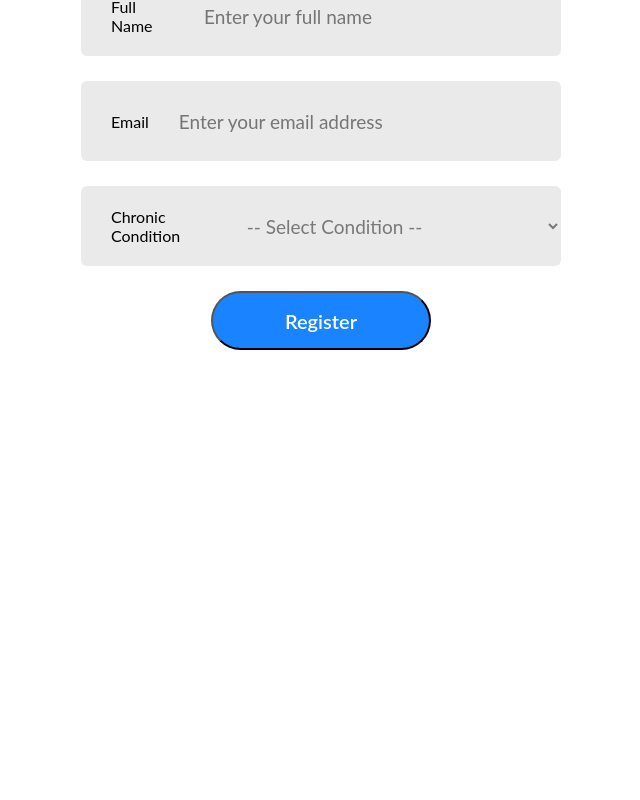
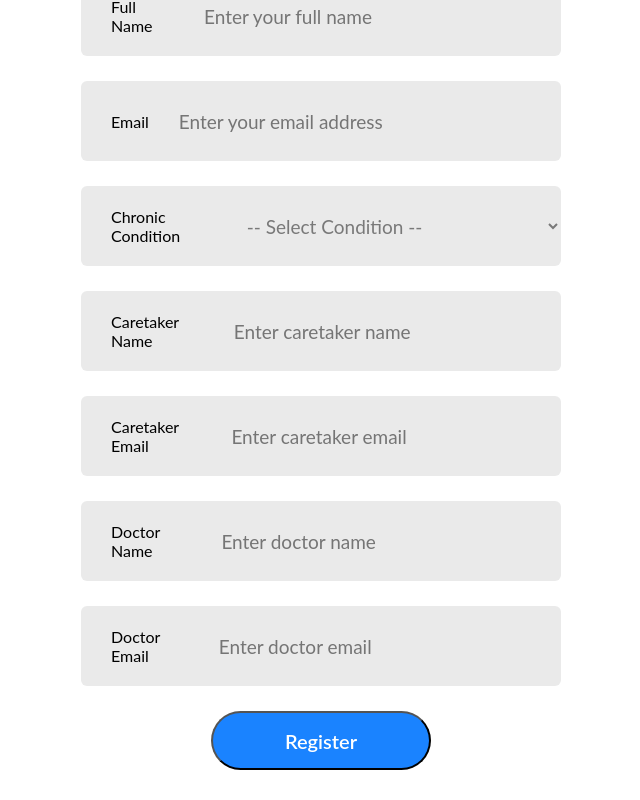
Before and after one commit to Ebai-Jr/HealthCareApp, a React (Vite) app: page /Register in a window 1280 px wide. Shown: the part 374-1174 px from the top of the page, without its empty margins (319-959 px from the left). Before the commit the page ends 800 px from the top, so only its background shows below. Built offline with nearby package versions, Linux system fonts and the light colour scheme; a web font is replaced by a local one.

Commit message:
added doctor and caretaker to register page and validated alerts on homepage

```diff
--- a/src/pages/Home.jsx
+++ b/src/pages/Home.jsx
@@ -1,24 +1,32 @@
-import React from 'react'
-
-// replace the alert()s with actual backend triggers via Axios — and pass in geolocation, user ID, and contact data.
+import React from 'react';
+import axios from 'axios';
 
 const Home = () => {
-  const handleRiskClick = (level) => {
-    switch (level) {
-      case 'Low':
-        alert('🟢 Low Risk Selected\n\nMessage will be sent to family member.');
-        // Later: Call backend to send message to registered contact
-        break;
-      case 'Medium':
-        alert('🟠 Medium Risk Selected\n\nMessage will be sent to your personal doctor.');
-        // Later: Trigger notification to doctor via API or SNS
-        break;
-      case 'High':
-        alert('🔴 High Risk Selected\n\nEvacuation initiated. Ambulance or emergency team will be notified.');
-        // Later: Call /trigger-sos or emergency alert system
-        break;
-      default:
-        break;
+  const user_id = 'user_1718719650000'; // Later: Pull from user auth context or localStorage
+  const location = 'Yaoundé, Cameroon'; // Later: Use geolocation or stored address
+
+  const handleRiskClick = async (level) => {
+    const messages = {
+      Low: 'Patient is feeling okay but would like to notify a caretaker.',
+      Medium: 'Patient may require medical attention soon.',
+      High: 'Patient is in critical condition. Emergency response needed.',
+    };
+
+    try {
+      const response = await axios.post(
+        'https://0n3kbcjn67.execute-api.us-east-1.amazonaws.com/trigger-sos', // API endpoint
+        {
+          user_id,
+          risk_level: level,
+          location,
+          message: messages[level],
+        }
+      );
+
+      alert(`✅ ${level} Risk Alert Sent!\nResponse: ${response.data.message}`);
+    } catch (error) {
+      console.error('❌ Error sending alert:', error);
+      alert(`❌ Failed to send ${level} Risk Alert.`);
     }
   };
 
@@ -42,5 +50,53 @@ const Home = () => {
   );
 };
 
+export default Home;
 
-export default Home
+
+
+// import React from 'react'
+
+// // replace the alert()s with actual backend triggers via Axios — and pass in geolocation, user ID, and contact data.
+
+// const Home = () => {
+//   const handleRiskClick = (level) => {
+//     switch (level) {
+//       case 'Low':
+//         alert('🟢 Low Risk Selected\n\nMessage will be sent to family member.');
+//         // Later: Call backend to send message to registered contact
+//         break;
+//       case 'Medium':
+//         alert('🟠 Medium Risk Selected\n\nMessage will be sent to your personal doctor.');
+//         // Later: Trigger notification to doctor via API or SNS
+//         break;
+//       case 'High':
+//         alert('🔴 High Risk Selected\n\nEvacuation initiated. Ambulance or emergency team will be notified.');
+//         // Later: Call /trigger-sos or emergency alert system
+//         break;
+//       default:
+//         break;
+//     }
+//   };
+
+//   return (
+//     <div className="home-container">
+//       <h1>How Are You Feeling Today?</h1>
+//       <p>Select your current health risk level to request the appropriate support:</p>
+
+//       <div className="risk-buttons">
+//         <button className="risk-button low" onClick={() => handleRiskClick('Low')}>
+//           Low Risk
+//         </button>
+//         <button className="risk-button medium" onClick={() => handleRiskClick('Medium')}>
+//           Medium Risk
+//         </button>
+//         <button className="risk-button high" onClick={() => handleRiskClick('High')}>
+//           High Risk
+//         </button>
+//       </div>
+//     </div>
+//   );
+// };
+
+
+// export default Home
--- a/src/pages/Register.jsx
+++ b/src/pages/Register.jsx
@@ -1,13 +1,17 @@
-import React from 'react';
-import axios from 'axios'; // to make HTTP requests Allows you use its methods (like axios.get(), axios.post(), axios.put(), axios.delete()
-import { useState } from 'react';
+import React, { useState } from 'react';
+import axios from 'axios';
 
 const Register = () => {
   const [formData, setFormData] = useState({
     full_name: '',
     email: '',
-      chronic_condition: ''
+    chronic_condition: '',
+    caretaker_name: '',
+    caretaker_email: '',
+    doctor_name: '',
+    doctor_email: ''
   });
+
   const [message, setMessage] = useState('');
   const [loading, setLoading] = useState(false);
 
@@ -39,7 +43,7 @@ const Register = () => {
         <h2>Register</h2>
         <div className='underline'></div>
       </div>
-            {/* <p>Please fill in the details below to register.</p> */}
+
       <form onSubmit={handleSubmit}>
         <div className='inputs'>
           <div className='input'>
@@ -82,6 +86,56 @@ const Register = () => {
             </select>
           </div>
 
+          {/* Caretaker info */}
+          <div className='input'>
+            <label>Caretaker Name</label>
+            <input
+              type="text"
+              name="caretaker_name"
+              placeholder='Enter caretaker name'
+              value={formData.caretaker_name}
+              onChange={handleChange}
+              required
+            />
+          </div>
+
+          <div className='input'>
+            <label>Caretaker Email</label>
+            <input
+              type="email"
+              name="caretaker_email"
+              placeholder='Enter caretaker email'
+              value={formData.caretaker_email}
+              onChange={handleChange}
+              required
+            />
+          </div>
+
+          {/* Doctor info */}
+          <div className='input'>
+            <label>Doctor Name</label>
+            <input
+              type="text"
+              name="doctor_name"
+              placeholder='Enter doctor name'
+              value={formData.doctor_name}
+              onChange={handleChange}
+              required
+            />
+          </div>
+
+          <div className='input'>
+            <label>Doctor Email</label>
+            <input
+              type="email"
+              name="doctor_email"
+              placeholder='Enter doctor email'
+              value={formData.doctor_email}
+              onChange={handleChange}
+              required
+            />
+          </div>
+
           <div className='submit'>
             <button type="submit" disabled={loading}>
               {loading ? 'Registering...' : 'Register'}
@@ -95,4 +149,104 @@ const Register = () => {
   );
 };
 
-export default Register
+export default Register;
+
+
+// import React from 'react';
+// import axios from 'axios'; // to make HTTP requests Allows you use its methods (like axios.get(), axios.post(), axios.put(), axios.delete()
+// import { useState } from 'react';
+
+// const Register = () => {
+//     const [formData, setFormData] = useState({
+//       full_name: '',
+//       email: '',
+//       chronic_condition: ''
+//     });
+//     const [message, setMessage] = useState('');
+//     const [loading, setLoading] = useState(false);
+
+//     const handleChange = e => {
+//       setFormData({ ...formData, [e.target.name]: e.target.value });
+//     };
+
+//     const handleSubmit = async e => {
+//       e.preventDefault();
+//       setLoading(true);
+//       setMessage('');
+//       try {
+//         const response = await axios.post(
+//           'https://0n3kbcjn67.execute-api.us-east-1.amazonaws.com/register',
+//           formData
+//         );
+//         setMessage(response.data.message || 'Registration successful');
+//       } catch (err) {
+//         console.error(err);
+//         setMessage('Registration failed');
+//       } finally {
+//         setLoading(false);
+//       }
+//     };
+
+//     return (
+//         <div className="form-container">
+//             <div className="form-header">
+//                 <h2>Register</h2>
+//                 <div className='underline'></div>
+//             </div>
+//             {/* <p>Please fill in the details below to register.</p> */}
+//                 <form onSubmit={handleSubmit}>
+//                 <div className='inputs'>
+//                     <div className='input'>
+//                         <label>Full Name</label>
+//                         <input
+//                         type="text"
+//                         name="full_name"
+//                         placeholder='Enter your full name'
+//                         value={formData.full_name}
+//                         onChange={handleChange}
+//                         required
+//                         />
+//                     </div>
+
+//                     <div className='input'>
+//                         <label>Email</label>
+//                         <input
+//                         type="email"
+//                         name="email"
+//                         placeholder='Enter your email address'
+//                         value={formData.email}
+//                         onChange={handleChange}
+//                         required
+//                         />
+//                     </div>
+
+//                     <div className='input'>
+//                         <label>Chronic Condition</label>
+//                         <select
+//                         name="chronic_condition"
+//                         value={formData.chronic_condition}
+//                         onChange={handleChange}
+//                         required
+//                         >
+//                         <option value="">-- Select Condition --</option>
+//                         <option value="Diabetes">Diabetes</option>
+//                         <option value="Hypertension">Hypertension</option>
+//                         <option value="Asthma">Asthma</option>
+//                         <option value="Heart Disease">Heart Disease</option>
+//                         </select>
+//                     </div>
+
+//                     <div className='submit'>
+//                         <button type="submit" disabled={loading}>
+//                         {loading ? 'Registering...' : 'Register'}
+//                         </button>
+//                     </div>
+//                 </div>
+//                 </form>
+
+//                 {message && <p className="message">{message}</p>}
+//         </div>
+//       );
+//     };
+
+// export default Register
```
Lines whose indentation alone changed are shown as unchanged.
